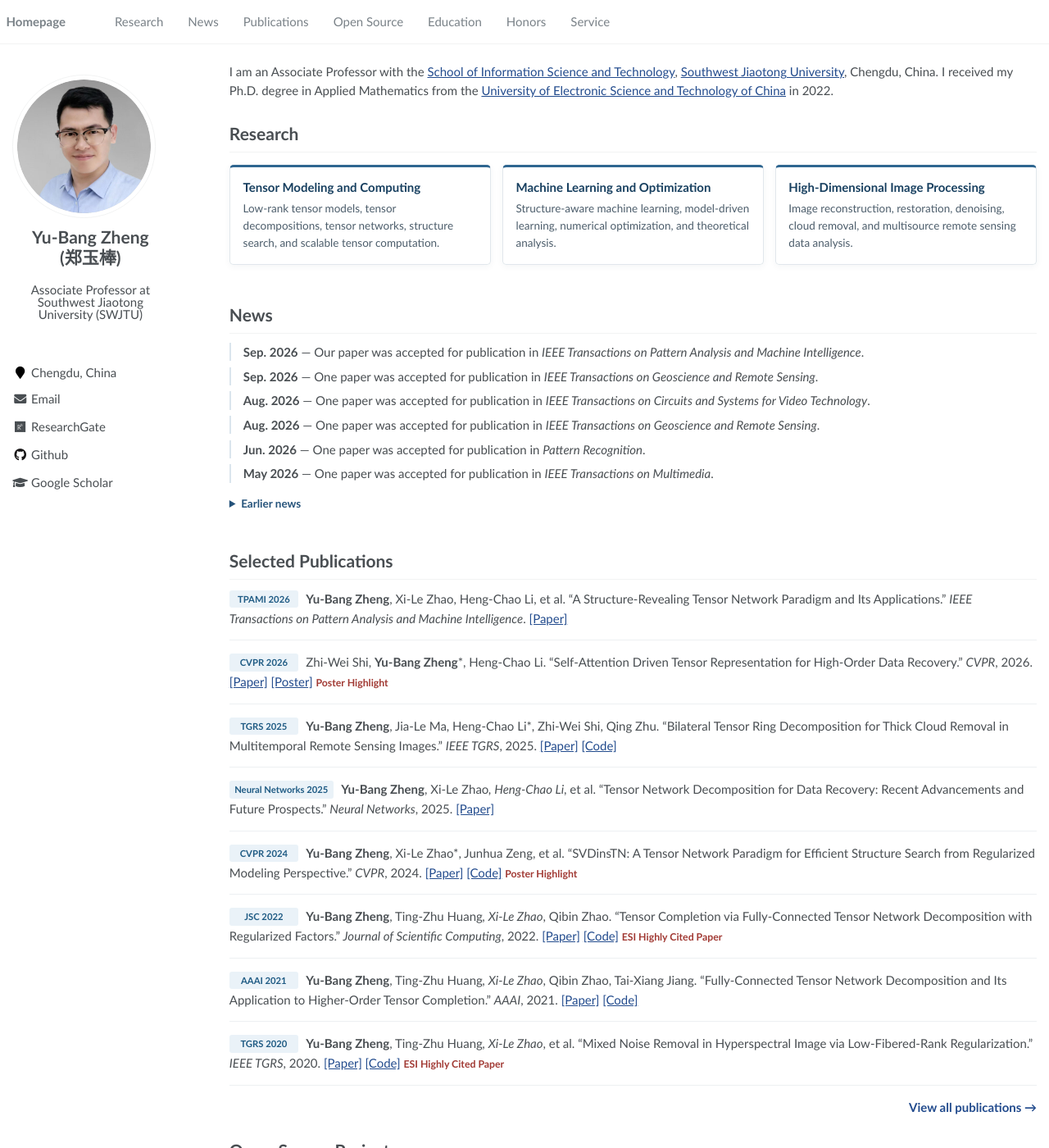
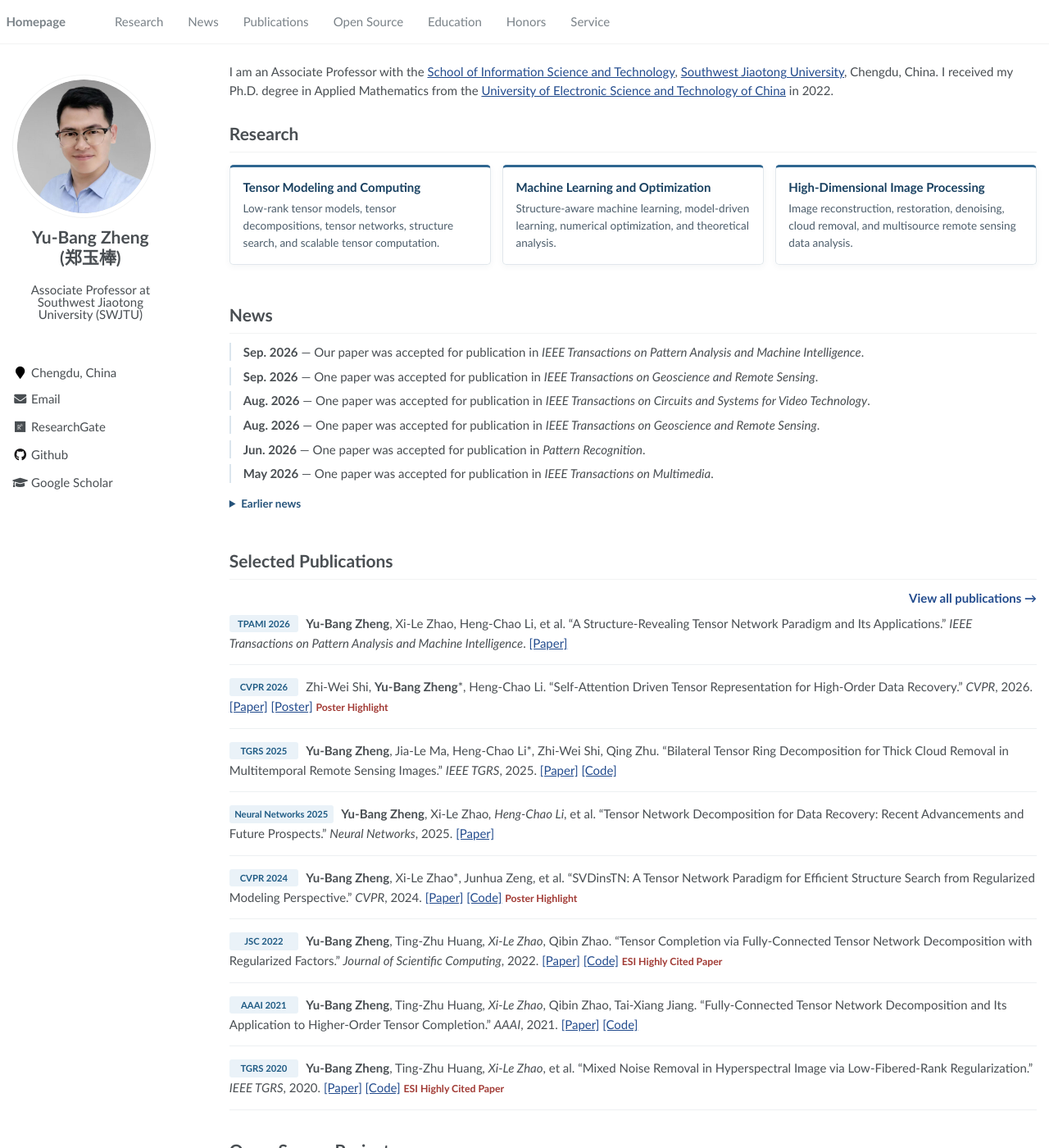
Before and after one commit to YuBangZheng/yubangzheng.github.io, a Jekyll site: the page built from pages/about.md, in a window 1280 px wide and 1400 px high. Shown: the whole window at 82% size. Built offline with Jekyll 4.4.1, drawn with Linux system fonts in a browser that asks for light colours; some of the changed lines change nothing that is shown.

Commit message:
Update about.md

```diff
--- a/pages/about.md
+++ b/pages/about.md
@@ -57,6 +57,8 @@ I am an Associate Professor with the [School of Information Science and Technolo
 
 # Selected Publications
 
+<p class="section-link"><a href="/publications/">View all publications →</a></p>
+
 - <span class="pub-venue">TPAMI 2026</span> **Yu-Bang Zheng**, Xi-Le Zhao, Heng-Chao Li, et al. “A Structure-Revealing Tensor Network Paradigm and Its Applications.” _IEEE Transactions on Pattern Analysis and Machine Intelligence_. [[Paper]](https://doi.org/10.1109/TPAMI.2026.3735826)
 - <span class="pub-venue">CVPR 2026</span> Zhi-Wei Shi, **Yu-Bang Zheng***, Heng-Chao Li. “Self-Attention Driven Tensor Representation for High-Order Data Recovery.” _CVPR_, 2026. [[Paper]](https://openaccess.thecvf.com/content/CVPR2026/papers/Shi_Self-Attention_Driven_Tensor_Representation_for_High-Order_Data_Recovery_CVPR_2026_paper.pdf) [[Poster]](/papers/Poster_SADTR.pdf) <span class="publication-note">Poster Highlight</span>
 - <span class="pub-venue">TGRS 2025</span> **Yu-Bang Zheng**, Jia-Le Ma, Heng-Chao Li*, Zhi-Wei Shi, Qing Zhu. “Bilateral Tensor Ring Decomposition for Thick Cloud Removal in Multitemporal Remote Sensing Images.” _IEEE TGRS_, 2025. [[Paper]](https://ieeexplore.ieee.org/document/11123527) [[Code]](/codes/Code_BTR_CR.zip)
@@ -67,7 +69,6 @@ I am an Associate Professor with the [School of Information Science and Technolo
 - <span class="pub-venue">TGRS 2020</span> **Yu-Bang Zheng**, Ting-Zhu Huang*, Xi-Le Zhao*, et al. “Mixed Noise Removal in Hyperspectral Image via Low-Fibered-Rank Regularization.” _IEEE TGRS_, 2020. [[Paper]](https://ieeexplore.ieee.org/document/8854307) [[Code]](/codes/code_TGRS_low-fibered-rank.zip) <span class="publication-note">ESI Highly Cited Paper</span>
 {: .selected-publications }
 
-<p class="section-link"><a href="/publications/">View all publications →</a></p>
 
 <span class="anchor" id="open-source"></span>
 
```
